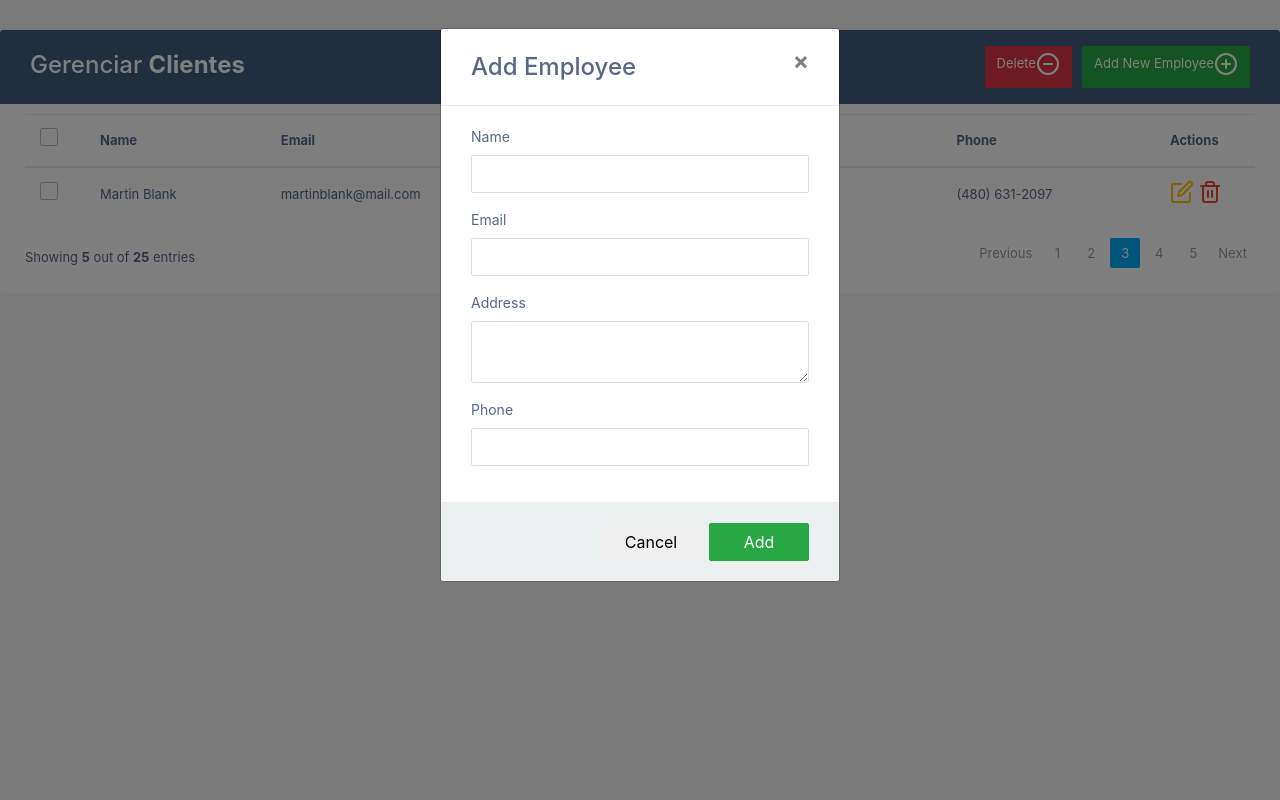
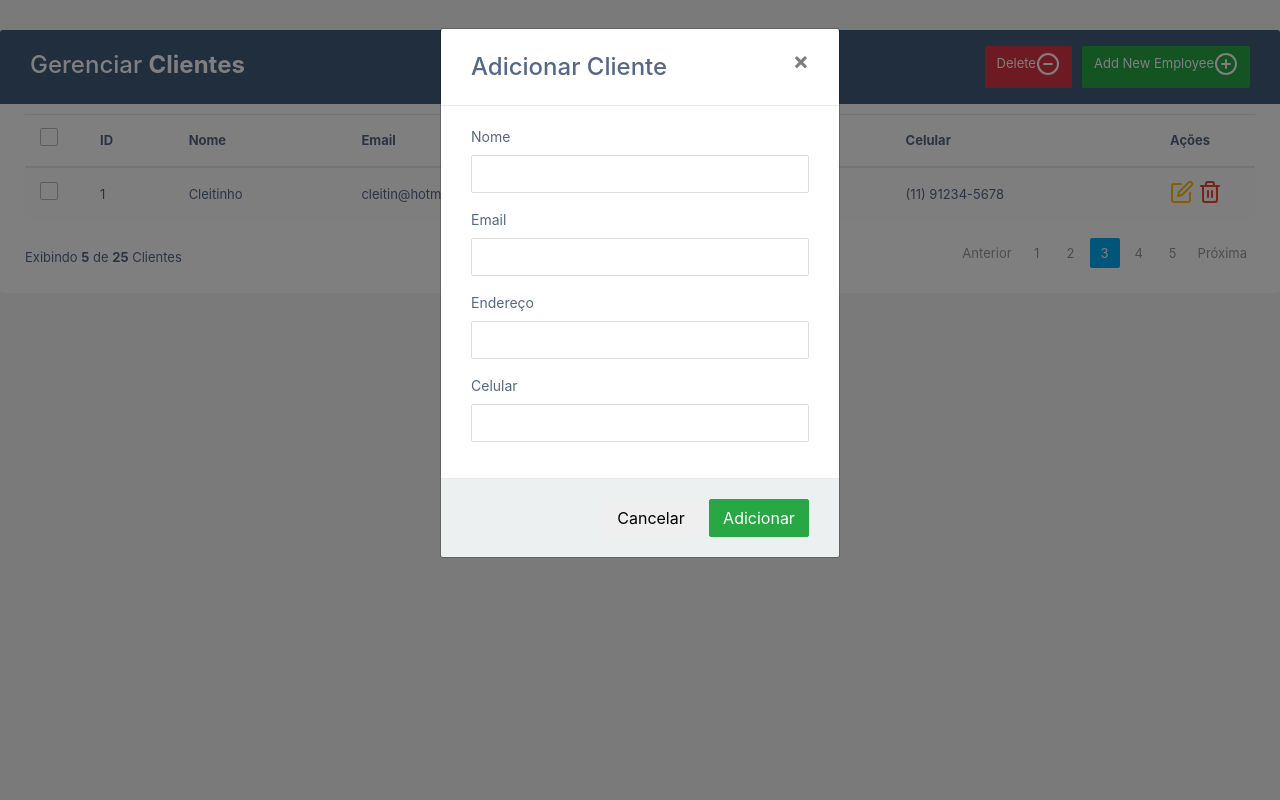
Before and after one commit to fabio2804/cine_familia, a Flask app: page /clients in a window 1280 px wide, after a click on "Add New Employee". Run offline with Flask 2, Linux system fonts and the light colour scheme; some libraries are stand-ins or nearby versions.

Commit message:
Tabelas e Models atualizados

```diff
--- a/templates/client.html
+++ b/templates/client.html
@@ -31,11 +31,12 @@
 								<label for="selectAll"></label>
 							</span>
 						</th>
-						<th>Name</th>
+						<th>ID</th>
+						<th>Nome</th>
 						<th>Email</th>
-						<th>Address</th>
-						<th>Phone</th>
-						<th>Actions</th>
+						<th>Endereço</th>
+						<th>Celular</th>
+						<th>Ações</th>
 					</tr>
 				</thead>
 				<tbody>
@@ -46,10 +47,11 @@
 								<label for="checkbox5"></label>
 							</span>
 						</td>
-						<td>Martin Blank</td>
-						<td>martinblank@mail.com</td>
-						<td>Via Monte Bianco 34, Turin, Italy</td>
-						<td>(480) 631-2097</td>
+						<td>1</td>
+						<td>Cleitinho</td>
+						<td>cleitin@hotmail.com</td>
+						<td>Aquela rua lá</td>
+						<td>(11) 91234-5678</td>
 						<td>
 							<a href="#editEmployeeModal" class="edit" data-toggle="modal"><span data-feather="edit"></span></a>
 							<a href="#deleteEmployeeModal" class="delete" data-toggle="modal"><span data-feather="trash-2"></span></a>
@@ -58,15 +60,15 @@
 				</tbody>
 			</table>
 			<div class="clearfix">
-				<div class="hint-text">Showing <b>5</b> out of <b>25</b> entries</div>
+				<div class="hint-text">Exibindo <b>{{5}}</b> de <b>{{25}}</b> Clientes</div>
 				<ul class="pagination">
-					<li class="page-item disabled"><a href="#">Previous</a></li>
+					<li class="page-item disabled"><a href="#">Anterior</a></li>
 					<li class="page-item"><a href="#" class="page-link">1</a></li>
 					<li class="page-item"><a href="#" class="page-link">2</a></li>
 					<li class="page-item active"><a href="#" class="page-link">3</a></li>
 					<li class="page-item"><a href="#" class="page-link">4</a></li>
 					<li class="page-item"><a href="#" class="page-link">5</a></li>
-					<li class="page-item"><a href="#" class="page-link">Next</a></li>
+					<li class="page-item"><a href="#" class="page-link">Próxima</a></li>
 				</ul>
 			</div>
 		</div>
@@ -78,30 +80,30 @@
 		<div class="modal-content">
 			<form>
 				<div class="modal-header">
-					<h4 class="modal-title">Add Employee</h4>
+					<h4 class="modal-title">Adicionar Cliente</h4>
 					<button type="button" class="close" data-dismiss="modal" aria-hidden="true">&times;</button>
 				</div>
 				<div class="modal-body">
 					<div class="form-group">
-						<label>Name</label>
-						<input type="text" class="form-control" required>
+						<label for="name">Nome</label>
+						<input id="name" name="name" type="text" class="form-control" required>
 					</div>
 					<div class="form-group">
-						<label>Email</label>
-						<input type="email" class="form-control" required>
+						<label for="email">Email</label>
+						<input id="email" name="email" type="email" class="form-control" required>
 					</div>
 					<div class="form-group">
-						<label>Address</label>
-						<textarea class="form-control" required></textarea>
+						<label for="address">Endereço</label>
+						<input id="address" name="address" type="text" class="form-control" required>
 					</div>
 					<div class="form-group">
-						<label>Phone</label>
-						<input type="text" class="form-control" required>
+						<label>Celular</label>
+						<input type="tel" class="form-control" required>
 					</div>
 				</div>
 				<div class="modal-footer">
-					<input type="button" class="btn btn-default" data-dismiss="modal" value="Cancel">
-					<input type="submit" class="btn btn-success" value="Add">
+					<input type="button" class="btn btn-default" data-dismiss="modal" value="Cancelar">
+					<input type="submit" class="btn btn-success" value="Adicionar">
 				</div>
 			</form>
 		</div>
@@ -113,30 +115,30 @@
 		<div class="modal-content">
 			<form>
 				<div class="modal-header">
-					<h4 class="modal-title">Edit Employee</h4>
+					<h4 class="modal-title">Editar Cliente</h4>
 					<button type="button" class="close" data-dismiss="modal" aria-hidden="true">&times;</button>
 				</div>
 				<div class="modal-body">
 					<div class="form-group">
-						<label>Name</label>
-						<input type="text" class="form-control" required>
+						<label for="name">Nome</label>
+						<input id="name" name="name" type="text" class="form-control" required>
 					</div>
 					<div class="form-group">
-						<label>Email</label>
-						<input type="email" class="form-control" required>
+						<label for="email">Email</label>
+						<input id="email" name="email" type="email" class="form-control" required>
 					</div>
 					<div class="form-group">
-						<label>Address</label>
-						<textarea class="form-control" required></textarea>
+						<label for="address">Endereço</label>
+						<input id="address" name="address" type="text" class="form-control" required>
 					</div>
 					<div class="form-group">
-						<label>Phone</label>
-						<input type="text" class="form-control" required>
+						<label for="phone">Celular</label>
+						<input id="phone" name="phone" type="tel" class="form-control" required>
 					</div>
 				</div>
 				<div class="modal-footer">
-					<input type="button" class="btn btn-default" data-dismiss="modal" value="Cancel">
-					<input type="submit" class="btn btn-info" value="Save">
+					<input type="button" class="btn btn-default" data-dismiss="modal" value="Cancelar">
+					<input type="submit" class="btn btn-info" value="Salvar">
 				</div>
 			</form>
 		</div>
@@ -148,16 +150,16 @@
 		<div class="modal-content">
 			<form>
 				<div class="modal-header">
-					<h4 class="modal-title">Delete Employee</h4>
+					<h4 class="modal-title">Deletar Cliente</h4>
 					<button type="button" class="close" data-dismiss="modal" aria-hidden="true">&times;</button>
 				</div>
 				<div class="modal-body">
-					<p>Are you sure you want to delete these Records?</p>
-					<p class="text-warning"><small>This action cannot be undone.</small></p>
+					<p>Tem certeza que deseja excluir este Cliente?</p>
+					<p class="text-warning"><small>Essa ação não pode ser desfeita.</small></p>
 				</div>
 				<div class="modal-footer">
-					<input type="button" class="btn btn-default" data-dismiss="modal" value="Cancel">
-					<input type="submit" class="btn btn-danger" value="Delete">
+					<input type="button" class="btn btn-default" data-dismiss="modal" value="Cancelar">
+					<input type="submit" class="btn btn-danger" value="Deletar">
 				</div>
 			</form>
 		</div>
```
Also changed, not shown: templates/actor.html (+30 -25 lines), templates/film.html (+42 -32 lines), templates/rent.html (+43 -33 lines).
